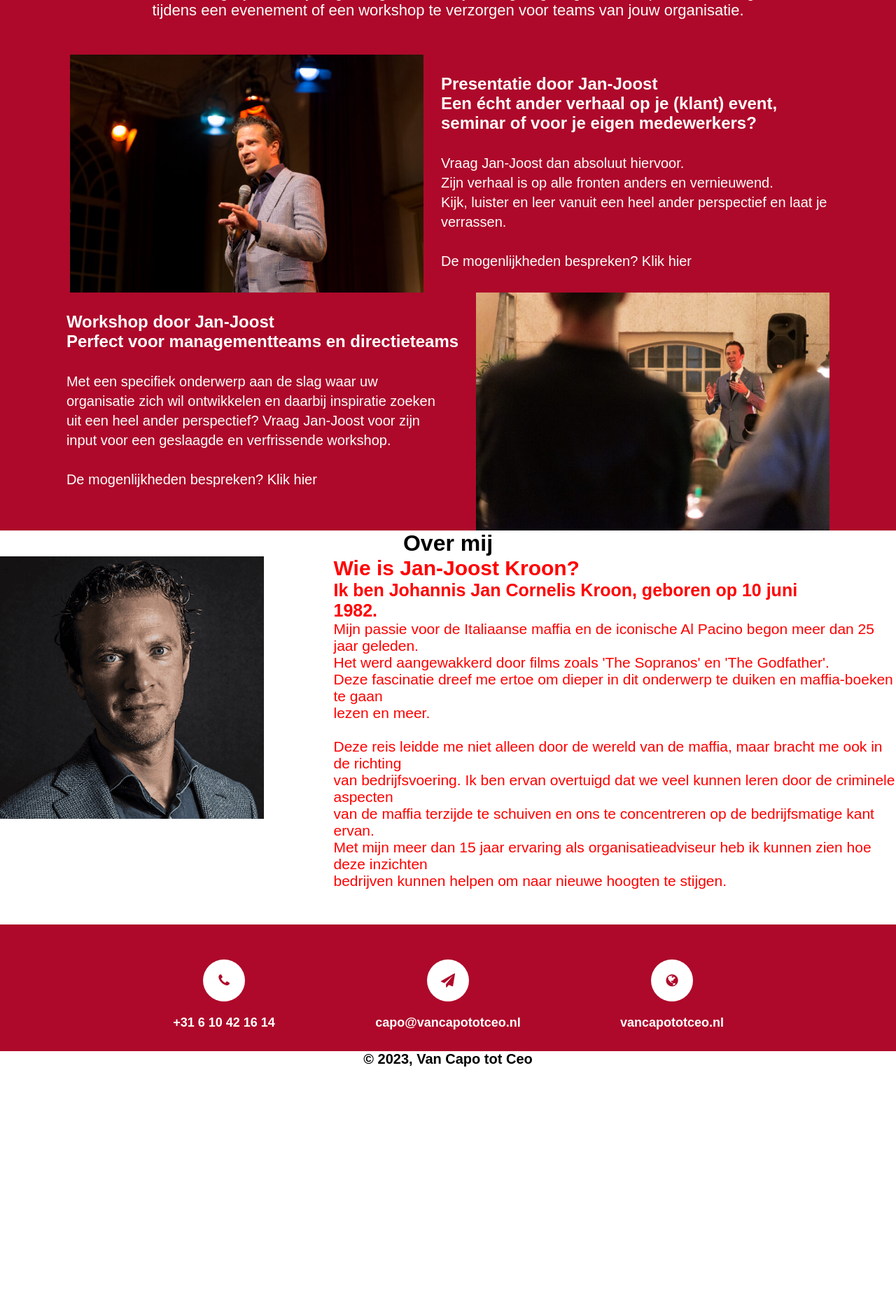
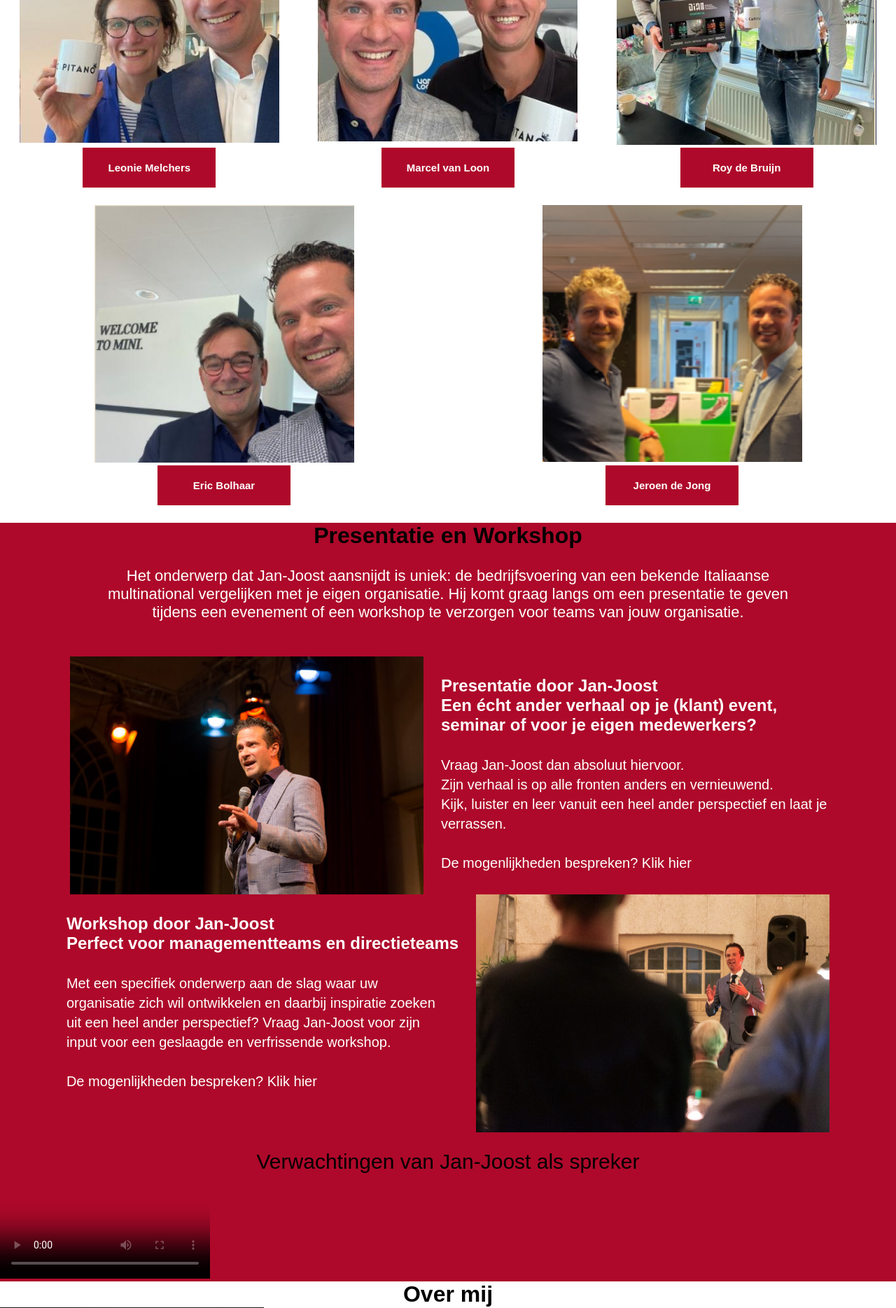
Before and after one commit to Floris29/vancapototceo, a PHP site: page / in a window 1280 px wide. Shown: the part 4013-5882 px from the top of the page at 70% size. Before the commit the page ends 5537 px from the top, so only its background shows below. Run offline with PHP 8.4, Linux system fonts and the light colour scheme; some libraries are stand-ins or nearby versions; grey boxes are pictures that could not be loaded.

Commit message:
there is a finish

```diff
--- a/assets/CSS/styles.css
+++ b/assets/CSS/styles.css
@@ -17,6 +17,27 @@
     text-align: center;
     font-size: 32px;
 }
+
+/*-------------------video--------------*/
+
+.titel--video{
+    font-size: 30px;
+    text-align: center;
+    font-weight: lighter;
+    margin-top: 25px;
+}
+
+.video-video{
+    width: 750px;
+    display: block;
+    margin-left: auto;
+    margin-right: auto;
+}
+
+video::-webkit-media-controls-panel {
+    display: flex !important;
+    opacity: 1 !important;
+ }
 
 /*-------------------header--------------*/
 
@@ -144,6 +165,10 @@
     font-size: 25px;
     margin-top: 25px;
     text-align: center;
+}
+
+.img{
+    width: 371px;
 }
 
 .gasten--capi {
--- a/index.html
+++ b/index.html
@@ -8,7 +8,7 @@
     <link rel="stylesheet" href="assets/CSS/styles.css">
     <script src="https://kit.fontawesome.com/aab1cdc4fa.js" crossorigin="anonymous"></script>
     <link rel="icon" type="image/x-icon" href="assets/IMG/favicon.ico">
-	<link rel="stylesheet" href="https://stackpath.bootstrapcdn.com/font-awesome/4.7.0/css/font-awesome.min.css">
+    <link rel="stylesheet" href="https://stackpath.bootstrapcdn.com/font-awesome/4.7.0/css/font-awesome.min.css">
 </head>
 
 <body>
@@ -53,6 +53,13 @@
                 1000 keer verkocht en heeft het de titel 'bestseller' gekregen. De meningen die over het boek naar
                 buiten kwamen, waren stuk voor stuk zeer positief, en niemand had iets negatiefs op te merken.
             </p>
+
+            <h1 class="titel--video">Van Capo tot Ceo -- Het boek</h1>
+
+            <div class="video">
+                <video src="assets/video/van Capo tot CEO.mp4" class="video-video"></video>
+            </div>
+
         </section>
 
         <!--Podcasts-->
@@ -132,7 +139,7 @@
             <div class="percapi--gast--img">
 
                 <div>
-                    <img src="assets/IMG/nick.png" alt="Nick van der Dussen">
+                    <img src="assets/IMG/nick.png" alt="Nick van der Dussen" class="img">
                     <div class="pc">
                         <button><a href="https://app.springcast.fm/18520/il-capitano-nick-van-der-dussen"
                                 class="springcast--button springcast" target="_blank">Nick van der
@@ -141,7 +148,7 @@
                 </div>
 
                 <div>
-                    <img src="assets/IMG/richard.png" alt="Richard-van-Kray">
+                    <img src="assets/IMG/richard.png" alt="Richard-van-Kray" class="img">
                     <div class="pc">
                         <button><a href="https://app.springcast.fm/18520/il-capitano-richard-van-kray" target="_blank"
                                 class="springcast--button springcast">Richard van
@@ -150,7 +157,7 @@
                 </div>
 
                 <div>
-                    <img src="assets/IMG/michel.png" alt="Michel-Uyen">
+                    <img src="assets/IMG/michel.png" alt="Michel-Uyen" class="img">
                     <div class="pc">
                         <button><a href="https://app.springcast.fm/18520/il-capitano-michel-uyen" target="_blank"
                                 class="springcast--button springcast">Michel
@@ -178,7 +185,7 @@
             <div class="percapi--gast--img">
 
                 <div>
-                    <img src="assets/IMG/leonie.png" alt="Leonie-Melchers">
+                    <img src="assets/IMG/leonie.png" alt="Leonie-Melchers" class="img">
                     <div class="pc">
                         <button><a href="https://app.springcast.fm/18520/il-capitano-leonie-melchers" target="_blank"
                                 class="springcast--button springcast">Leonie
@@ -187,7 +194,7 @@
                 </div>
 
                 <div>
-                    <img src="assets/IMG/marcel.png" alt="marcel">
+                    <img src="assets/IMG/marcel.png" alt="marcel" class="img">
                     <div class="pc">
                         <button><a href="https://app.springcast.fm/18520/il-capitano-marcel-van-loon" target="_blank"
                                 class="springcast--button springcast">Marcel van
@@ -196,7 +203,7 @@
                 </div>
 
                 <div>
-                    <img src="assets/IMG/roy.png" alt="Roy-de-Bruijn">
+                    <img src="assets/IMG/roy.png" alt="Roy-de-Bruijn" class="img">
                     <div class="pc">
                         <button><a href="https://app.springcast.fm/18520/il-capitano-roy-de-bruijn" target="_blank"
                                 class="springcast--button springcast">Roy de
@@ -204,9 +211,6 @@
                     </div>
                 </div>
             </div>
-
-
-
 
             <div class="phone-ipad-laptop">
                 <button><a href="https://app.springcast.fm/18520/il-capitano-leonie-melchers" target="_blank"
@@ -221,6 +225,49 @@
                         class="springcast--button springcast">Roy de
                         Bruijn</a></button>
             </div>
+
+            <div class="percapi--gast--img">
+
+                <div>
+                    <img src="assets/IMG/eric.png" alt="Eric Bolhaar" class="img">
+                    <div class="pc">
+                        <button><a href="https://app.springcast.fm/18520/il-capitano-eric-bolhaar" target="_blank"
+                                class="springcast--button springcast">Eric
+                                Bolhaar</a></button>
+                    </div>
+                </div>
+
+                <div>
+                    <img src="assets/IMG/jeroen.png" alt="Jeroen de Jong" class="img">
+                    <div class="pc">
+                        <button><a href="https://app.springcast.fm/18520/il-capitano-jeroen-de-jong" target="_blank"
+                                class="springcast--button springcast">Jeroen de Jong</a></button>
+                    </div>
+                </div>
+
+                <!-- <div>
+                    <img src="assets/IMG/roy.png" alt="Roy-de-Bruijn">
+                    <div class="pc">
+                        <button><a href="https://app.springcast.fm/18520/il-capitano-roy-de-bruijn" target="_blank"
+                                class="springcast--button springcast">Roy de
+                                Bruijn</a></button>
+                    </div>
+                </div> -->
+            </div>
+
+            <div class="phone-ipad-laptop">
+                <button><a href="https://app.springcast.fm/18520/il-capitano-eric-bolhaar" target="_blank"
+                        class="springcast--button springcast">Eric
+                        Bolhaar</a></button>
+
+                <button><a href="https://app.springcast.fm/18520/il-capitano-jeroen-de-jong" target="_blank"
+                        class="springcast--button springcast">Jeroen de Jong</a></button>
+
+                <!-- <button><a href="https://app.springcast.fm/18520/il-capitano-roy-de-bruijn" target="_blank"
+                        class="springcast--button springcast">Roy de
+                        Bruijn</a></button> -->
+            </div>
+
 
         </section>
 
@@ -270,6 +317,15 @@
                     </span>
                 </p>
             </div>
+
+            <!----------------Video----------------->
+
+            <h1 class="titel--video">Verwachtingen van Jan-Joost als spreker</h1>
+
+            <div class="spreker--video">
+                <video src="assets/video/Jan-Joost als spreker.mp4" class="video--spreker"></video>
+            </div>
+
         </section>
 
         <!-------------------Over mij-------------->
@@ -315,7 +371,7 @@
                     <div class="icon">
                         <span class="fa fa-paper-plane"></span>
                     </div>
-                    <p ><a href="mailto:capo@vancapototceo.nl" class="info-contact">capo@vancapototceo.nl </a></p>
+                    <p><a href="mailto:capo@vancapototceo.nl" class="info-contact">capo@vancapototceo.nl </a></p>
                 </div>
                 <div class="info-item">
                     <div class="icon">
```
Also changed, not shown: assets/IMG/eric.png (added), assets/IMG/jeroen.png (added), 3 other files.
